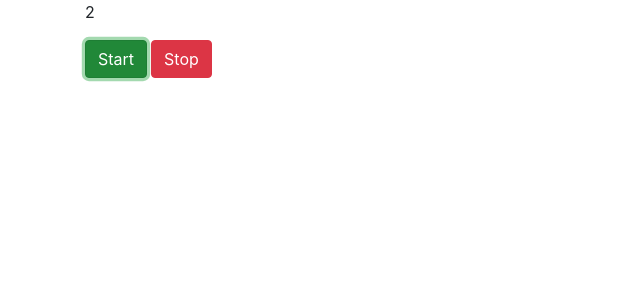
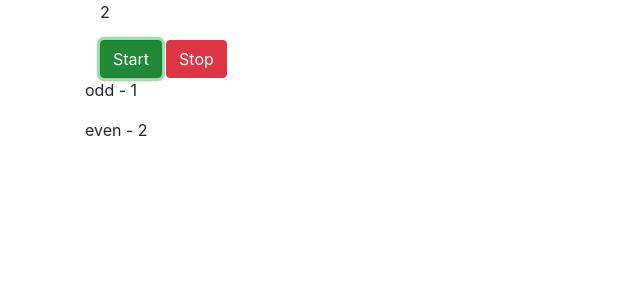
Before and after one commit to Paxnamra/Angular-Numbers, an Angular app: page / in a window 1280 px wide. Both pictures are taken after a click on the button "Start". Shown: the top 300 px of the page, without its empty margins (0-640 px from the left). Built offline with nearby package versions, Linux system fonts and the light colour scheme.

Commit message:
input directive on odd, even number and bindings

```diff
--- a/src/app/app.component.html
+++ b/src/app/app.component.html
@@ -1 +1,5 @@
-<app-game-control (displayNumberOnLaunch)="onStarEventLaunch($event)"></app-game-control>
+<div class="container">
+    <app-game-control (displayNumberOnLaunch)="onStarEventLaunch($event)"></app-game-control>
+    <app-odd *ngFor="let oddNum of oddNums" [number]="oddNum"></app-odd>
+    <app-even *ngFor="let evenNum of evenNums" [number]="evenNum"></app-even>
+</div>
--- a/src/app/app.component.ts
+++ b/src/app/app.component.ts
@@ -1,12 +1,17 @@
 import { Component } from '@angular/core';
 
 @Component({
-  selector: 'app-root',
-  templateUrl: './app.component.html',
-  styleUrls: ['./app.component.css']
+  selector: "app-root",
+  templateUrl: "./app.component.html",
+  styleUrls: ["./app.component.css"]
 })
 export class AppComponent {
+  oddNums: number[] = [];
+  evenNums: number[] = [];
+
   onStarEventLaunch(displayNumberOnLaunch: number) {
-    console.log(displayNumberOnLaunch);
+    displayNumberOnLaunch % 2 === 0
+      ? this.evenNums.push(displayNumberOnLaunch)
+      : this.oddNums.push(displayNumberOnLaunch);
   }
 }
--- a/src/app/game-control/even/even.component.css
+++ b/src/app/game-control/even/even.component.css
@@ -0,0 +1,3 @@
+.p {
+    color: blue;
+}
--- a/src/app/game-control/even/even.component.html
+++ b/src/app/game-control/even/even.component.html
@@ -1 +1 @@
-<p>even works!</p>
+<p>even - {{ number }}</p>
--- a/src/app/game-control/even/even.component.ts
+++ b/src/app/game-control/even/even.component.ts
@@ -1,4 +1,4 @@
-import { Component, OnInit } from '@angular/core';
+import { Component, OnInit, Input } from '@angular/core';
 
 @Component({
   selector: 'app-even',
@@ -6,6 +6,7 @@
   styleUrls: ['./even.component.css']
 })
 export class EvenComponent implements OnInit {
+  @Input() number: number;
 
   constructor() { }
 
--- a/src/app/game-control/odd/odd.component.css
+++ b/src/app/game-control/odd/odd.component.css
@@ -0,0 +1,3 @@
+.p {
+    color: coral;
+}
--- a/src/app/game-control/odd/odd.component.html
+++ b/src/app/game-control/odd/odd.component.html
@@ -1 +1 @@
-<p>odd works!</p>
+<p>odd - {{ number }}</p>
--- a/src/app/game-control/odd/odd.component.ts
+++ b/src/app/game-control/odd/odd.component.ts
@@ -1,4 +1,4 @@
-import { Component, OnInit } from '@angular/core';
+import { Component, OnInit, Input } from '@angular/core';
 
 @Component({
   selector: 'app-odd',
@@ -6,6 +6,7 @@
   styleUrls: ['./odd.component.css']
 })
 export class OddComponent implements OnInit {
+  @Input() number: number;
 
   constructor() { }
 
```
